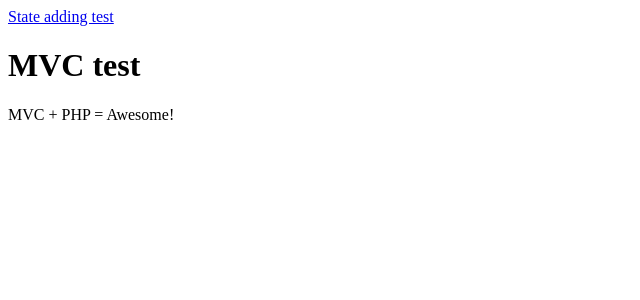
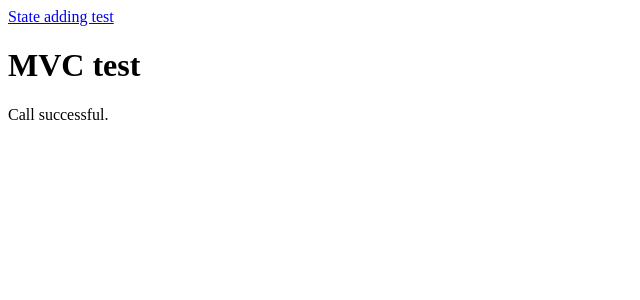
Before and after one commit to viktoriatibenska/BP002, a PHP site: page / in a window 1280 px wide. Shown: the top 300 px of the page, without its empty margins (0-640 px from the left). Run offline with PHP 8.4, Linux system fonts and the light colour scheme.

Commit message:
call controller from view successful

```diff
--- a/controller/Controller.php
+++ b/controller/Controller.php
@@ -15,4 +15,8 @@ class Controller
     public function clicked() {
         $this->model->string = 'Updated Data!';
     }
+
+    public function change(){
+    	return 'Call successful.';
+    }
 }
--- a/view/View.php
+++ b/view/View.php
@@ -17,7 +17,11 @@ class View
 
     public function output() {
 
-        return "<p>" . $this->model->string . "</p>";
+    	$call = $this->controller->change();
+
+    	return "<p>" . $call . "</p>";
+
+        //return "<p>" . $this->model->string . "</p>";
 
         //return '<p><a href="View.php?action=clicked"' . $this->model->string . "</a></p>";
     }
```
